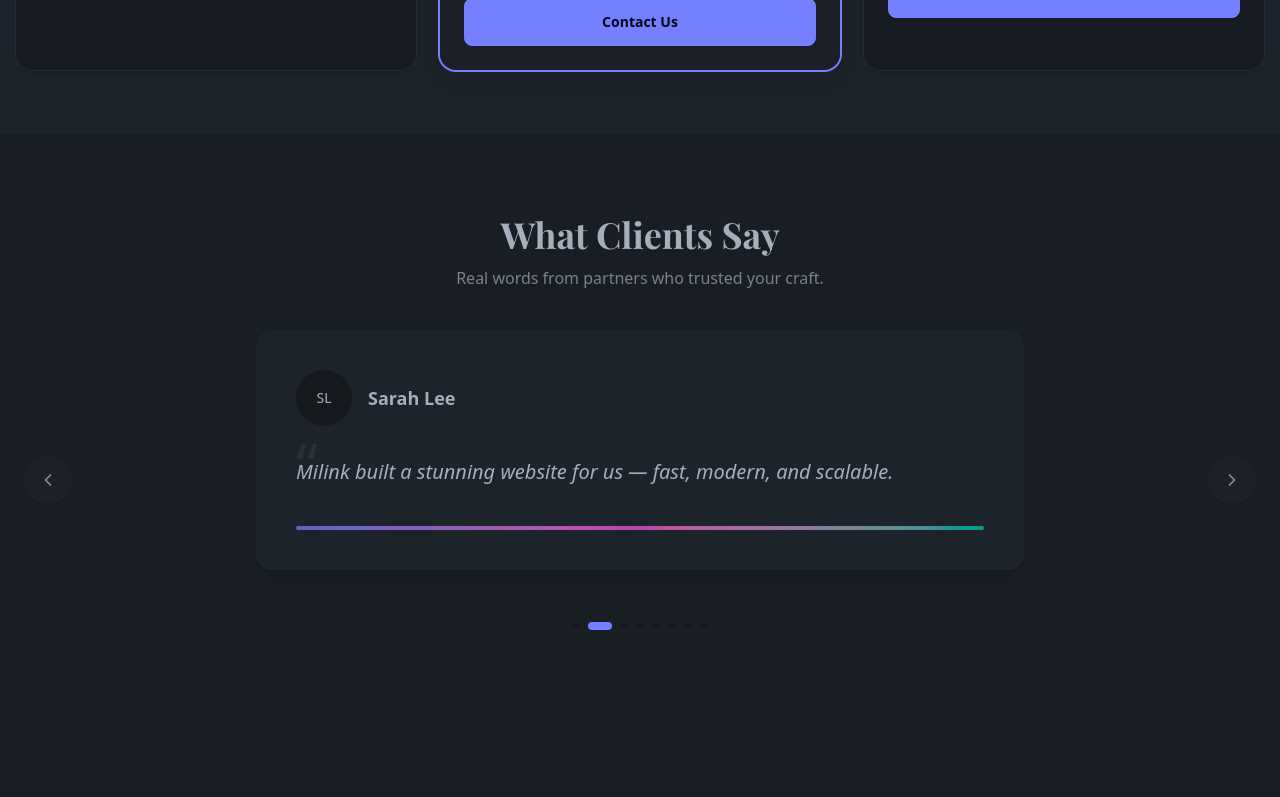
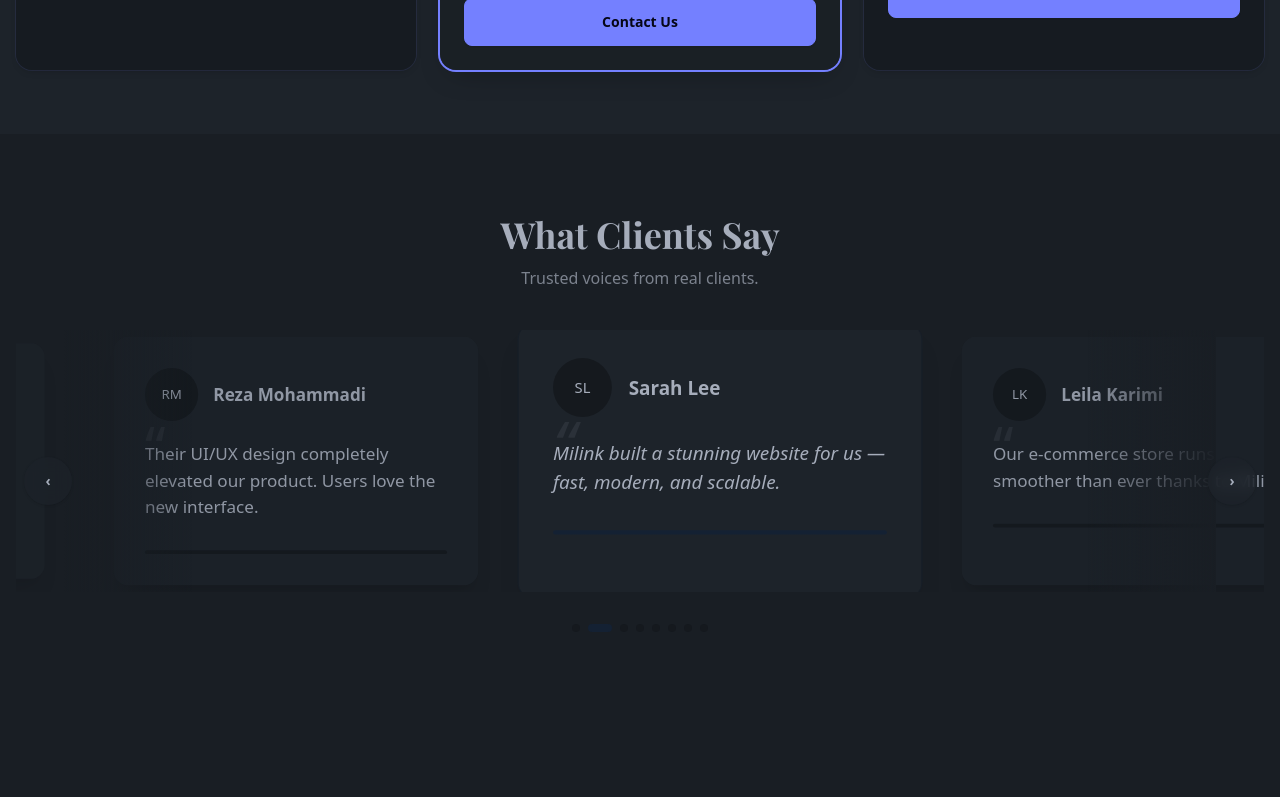
Before and after one commit to miladmo68/milink-pro, a React (Vite) app: page / in a window 1280 px wide. Shown: the part 4420-5217 px from the top of the page. Built offline with nearby package versions, Linux system fonts and the light colour scheme; the HTML template or start-up script is replaced by a standard one.

Commit message:
testomonials Updated

```diff
--- a/src/sections/Testimonials.jsx
+++ b/src/sections/Testimonials.jsx
@@ -1,205 +1,495 @@
+// import { useEffect, useMemo, useRef, useState } from "react";
+// import { testimonials as DATA } from "../data/content.js";
+
+// /**
+//  * Optional fields supported in DATA:
+//  * {
+//  *   text: string,
+//  *   name: string,
+//  *   role?: string,
+//  *   company?: string,
+//  *   avatar?: string,   // /images/people/alex.jpg
+//  *   rating?: number    // 1..5
+//  * }
+//  */
+
+// export default function Testimonials() {
+//   const testimonials = useMemo(() => (Array.isArray(DATA) ? DATA : []), []);
+//   const [index, setIndex] = useState(0);
+//   const [isHover, setIsHover] = useState(false);
+//   const containerRef = useRef(null);
+//   const touch = useRef({ startX: 0, deltaX: 0, isSwiping: false });
+//   const intervalRef = useRef(null);
+
+//   const length = testimonials.length || 1;
+
+//   // Autoplay every 5s (pause on hover or when length < 2)
+//   useEffect(() => {
+//     if (length < 2) return;
+//     const play = () => setIndex((i) => (i + 1) % length);
+//     if (!isHover) intervalRef.current = setInterval(play, 5000);
+//     return () => clearInterval(intervalRef.current);
+//   }, [isHover, length]);
+
+//   // Keyboard navigation (←/→)
+//   useEffect(() => {
+//     const onKey = (e) => {
+//       if (e.key === "ArrowRight") next();
+//       if (e.key === "ArrowLeft") prev();
+//     };
+//     window.addEventListener("keydown", onKey);
+//     return () => window.removeEventListener("keydown", onKey);
+//   }, [length]);
+
+//   const prev = () => setIndex((i) => (i - 1 + length) % length);
+//   const next = () => setIndex((i) => (i + 1) % length);
+//   const goTo = (i) => setIndex(i % length);
+
+//   // Touch/drag (mobile)
+//   const onTouchStart = (e) => {
+//     touch.current.startX = e.touches[0].clientX;
+//     touch.current.deltaX = 0;
+//     touch.current.isSwiping = true;
+//   };
+//   const onTouchMove = (e) => {
+//     if (!touch.current.isSwiping) return;
+//     touch.current.deltaX = e.touches[0].clientX - touch.current.startX;
+//   };
+//   const onTouchEnd = () => {
+//     if (!touch.current.isSwiping) return;
+//     const { deltaX } = touch.current;
+//     touch.current.isSwiping = false;
+//     if (Math.abs(deltaX) > 60) {
+//       deltaX < 0 ? next() : prev();
+//     }
+//   };
+
+//   if (!testimonials.length) {
+//     return (
+//       <section id="testimonials" className="py-20 bg-base-200 text-center">
+//         <h2 className="text-4xl font-bold mb-2">What Clients Say</h2>
+//         <p className="opacity-70">Add some testimonials to get started.</p>
+//       </section>
+//     );
+//   }
+
+//   return (
+//     <section
+//       id="testimonials"
+//       className="py-20 bg-base-200"
+//       aria-label="Client testimonials"
+//     >
+//       <div className="container mx-auto px-4 max-w-5xl">
+//         <h2 className="text-4xl font-bold text-center mb-3">
+//           What Clients Say
+//         </h2>
+//         <p className="text-center opacity-70 mb-10">
+//           Real words from partners who trusted your craft.
+//         </p>
+
+//         {/* Slider Shell */}
+//         <div
+//           ref={containerRef}
+//           className="relative"
+//           onMouseEnter={() => setIsHover(true)}
+//           onMouseLeave={() => setIsHover(false)}
+//           onTouchStart={onTouchStart}
+//           onTouchMove={onTouchMove}
+//           onTouchEnd={onTouchEnd}
+//         >
+//           {/* Track */}
+//           <div
+//             className="flex transition-transform duration-500 ease-out"
+//             style={{ transform: `translateX(-${index * 100}%)` }}
+//           >
+//             {testimonials.map((t, i) => (
+//               <SlideCard key={i} t={t} />
+//             ))}
+//           </div>
+
+//           {/* Arrows */}
+//           {length > 1 && (
+//             <>
+//               <button
+//                 aria-label="Previous testimonial"
+//                 className="btn btn-circle btn-ghost absolute left-2 top-1/2 -translate-y-1/2 bg-base-100/70 backdrop-blur shadow hover:scale-105"
+//                 onClick={prev}
+//               >
+//                 <ChevronLeft />
+//               </button>
+//               <button
+//                 aria-label="Next testimonial"
+//                 className="btn btn-circle btn-ghost absolute right-2 top-1/2 -translate-y-1/2 bg-base-100/70 backdrop-blur shadow hover:scale-105"
+//                 onClick={next}
+//               >
+//                 <ChevronRight />
+//               </button>
+//             </>
+//           )}
+
+//           {/* Dots */}
+//           {length > 1 && (
+//             <div className="flex items-center justify-center gap-2 mt-6">
+//               {testimonials.map((_, i) => {
+//                 const active = i === index;
+//                 return (
+//                   <button
+//                     key={i}
+//                     aria-label={`Go to slide ${i + 1}`}
+//                     onClick={() => goTo(i)}
+//                     className={[
+//                       "h-2 w-2 rounded-full transition-all",
+//                       active
+//                         ? "w-6 bg-primary"
+//                         : "bg-base-300 hover:bg-base-300/80",
+//                     ].join(" ")}
+//                   />
+//                 );
+//               })}
+//             </div>
+//           )}
+//         </div>
+//       </div>
+//     </section>
+//   );
+// }
+
+// /* ——— Slide Card ——— */
+// function SlideCard({ t }) {
+//   return (
+//     <article className="min-w-full px-2">
+//       <div className="card bg-base-100 shadow-xl mx-auto max-w-3xl">
+//         <div className="card-body p-8 sm:p-10">
+//           {/* Header: avatar + meta */}
+//           <div className="flex items-center gap-4 mb-6">
+//             <Avatar src={t.avatar} name={t.name} />
+//             <div>
+//               <h4 className="font-bold text-lg">{t.name}</h4>
+//               <p className="text-sm opacity-70">
+//                 {t.role}
+//                 {t.company ? ` • ${t.company}` : ""}
+//               </p>
+//               {typeof t.rating === "number" && (
+//                 <div className="mt-1">
+//                   <Stars outOf={5} value={Math.max(0, Math.min(5, t.rating))} />
+//                 </div>
+//               )}
+//             </div>
+//           </div>
+
+//           {/* Quote */}
+//           <blockquote className="relative text-left">
+//             <span className="absolute -top-6 left-0 text-6xl leading-none opacity-10 select-none">
+//               “
+//             </span>
+//             <p className="italic text-lg sm:text-xl leading-relaxed">
+//               {t.text}
+//             </p>
+//           </blockquote>
+
+//           {/* Footer: subtle gradient bar */}
+//           <div className="mt-8 h-1 rounded-full bg-gradient-to-r from-primary/70 via-secondary/70 to-accent/70" />
+//         </div>
+//       </div>
+//     </article>
+//   );
+// }
+
+// /* ——— Small UI bits ——— */
+
+// function Avatar({ src, name = "" }) {
+//   if (!src) {
+//     // Fallback initials
+//     const initials = (name || "?")
+//       .split(" ")
+//       .map((n) => n[0]?.toUpperCase())
+//       .slice(0, 2)
+//       .join("");
+//     return (
+//       <div className="avatar placeholder">
+//         <div className="w-14 rounded-full bg-base-300 text-base-content">
+//           <span className="text-sm">{initials}</span>
+//         </div>
+//       </div>
+//     );
+//   }
+//   return (
+//     <div className="avatar">
+//       <div className="w-14 rounded-full ring ring-primary/20 ring-offset-2 ring-offset-base-100 overflow-hidden">
+//         <img src={src} alt={name} loading="lazy" />
+//       </div>
+//     </div>
+//   );
+// }
+
+// function Stars({ value = 5, outOf = 5 }) {
+//   return (
+//     <div
+//       className="flex items-center gap-0.5"
+//       aria-label={`${value} out of ${outOf} stars`}
+//     >
+//       {Array.from({ length: outOf }).map((_, i) => (
+//         <Star key={i} filled={i < value} />
+//       ))}
+//     </div>
+//   );
+// }
+
+// function Star({ filled }) {
+//   return (
+//     <svg
+//       viewBox="0 0 24 24"
+//       className={`h-4 w-4 ${filled ? "fill-yellow-400" : "fill-base-300"}`}
+//       aria-hidden="true"
+//     >
+//       <path d="M12 .587l3.668 7.431 8.2 1.193-5.934 5.786 1.4 8.168L12 18.896l-7.334 3.869 1.4-8.168L.132 9.211l8.2-1.193L12 .587z" />
+//     </svg>
+//   );
+// }
+
+// function ChevronLeft() {
+//   return (
+//     <svg width="20" height="20" viewBox="0 0 24 24" className="opacity-80">
+//       <path
+//         d="M15 18l-6-6 6-6"
+//         stroke="currentColor"
+//         strokeWidth="2"
+//         fill="none"
+//         strokeLinecap="round"
+//         strokeLinejoin="round"
+//       />
+//     </svg>
+//   );
+// }
+
+// function ChevronRight() {
+//   return (
+//     <svg width="20" height="20" viewBox="0 0 24 24" className="opacity-80">
+//       <path
+//         d="M9 6l6 6-6 6"
+//         stroke="currentColor"
+//         strokeWidth="2"
+//         fill="none"
+//         strokeLinecap="round"
+//         strokeLinejoin="round"
+//       />
+//     </svg>
+//   );
+// }
 import { useEffect, useMemo, useRef, useState } from "react";
 import { testimonials as DATA } from "../data/content.js";
 
-/**
- * Optional fields supported in DATA:
- * {
- *   text: string,
- *   name: string,
- *   role?: string,
- *   company?: string,
- *   avatar?: string,   // /images/people/alex.jpg
- *   rating?: number    // 1..5
- * }
- */
+const cx = (...a) => a.filter(Boolean).join(" ");
 
 export default function Testimonials() {
-  const testimonials = useMemo(() => (Array.isArray(DATA) ? DATA : []), []);
-  const [index, setIndex] = useState(0);
-  const [isHover, setIsHover] = useState(false);
-  const containerRef = useRef(null);
-  const touch = useRef({ startX: 0, deltaX: 0, isSwiping: false });
-  const intervalRef = useRef(null);
+  const items = useMemo(() => (Array.isArray(DATA) ? DATA : []), []);
+  const len = items.length || 1;
 
-  const length = testimonials.length || 1;
+  const [perView, setPerView] = useState(3);
+  const [pos, setPos] = useState(1);
+  const [hover, setHover] = useState(false);
+  const [transitioning, setTransitioning] = useState(true);
 
-  // Autoplay every 5s (pause on hover or when length < 2)
   useEffect(() => {
-    if (length < 2) return;
-    const play = () => setIndex((i) => (i + 1) % length);
-    if (!isHover) intervalRef.current = setInterval(play, 5000);
-    return () => clearInterval(intervalRef.current);
-  }, [isHover, length]);
+    const onResize = () => setPerView(window.innerWidth >= 768 ? 3 : 1);
+    onResize();
+    window.addEventListener("resize", onResize);
+    return () => window.removeEventListener("resize", onResize);
+  }, []);
 
-  // Keyboard navigation (←/→)
+  const base = useMemo(() => items, [items]);
+  const extended = useMemo(() => {
+    if (!len) return [];
+    return [base[len - 1], ...base, base[0]];
+  }, [base, len]);
+
+  const next = () => setPos((p) => p + 1);
+  const prev = () => setPos((p) => p - 1);
+  const goTo = (i) => setPos(i + 1);
+
   useEffect(() => {
-    const onKey = (e) => {
-      if (e.key === "ArrowRight") next();
-      if (e.key === "ArrowLeft") prev();
-    };
-    window.addEventListener("keydown", onKey);
-    return () => window.removeEventListener("keydown", onKey);
-  }, [length]);
+    if (hover || len < 2) return;
+    const id = setInterval(() => next(), 4500);
+    return () => clearInterval(id);
+  }, [hover, len]);
 
-  const prev = () => setIndex((i) => (i - 1 + length) % length);
-  const next = () => setIndex((i) => (i + 1) % length);
-  const goTo = (i) => setIndex(i % length);
+  useEffect(() => {
+    setTransitioning(true);
+  }, [pos]);
 
-  // Touch/drag (mobile)
-  const onTouchStart = (e) => {
-    touch.current.startX = e.touches[0].clientX;
-    touch.current.deltaX = 0;
-    touch.current.isSwiping = true;
-  };
-  const onTouchMove = (e) => {
-    if (!touch.current.isSwiping) return;
-    touch.current.deltaX = e.touches[0].clientX - touch.current.startX;
-  };
-  const onTouchEnd = () => {
-    if (!touch.current.isSwiping) return;
-    const { deltaX } = touch.current;
-    touch.current.isSwiping = false;
-    if (Math.abs(deltaX) > 60) {
-      deltaX < 0 ? next() : prev();
+  const onTransitionEnd = () => {
+    if (pos === 0) {
+      setTransitioning(false);
+      setPos(len);
+      requestAnimationFrame(() => setTransitioning(true));
+    } else if (pos === len + 1) {
+      setTransitioning(false);
+      setPos(1);
+      requestAnimationFrame(() => setTransitioning(true));
     }
   };
 
-  if (!testimonials.length) {
-    return (
-      <section id="testimonials" className="py-20 bg-base-200 text-center">
-        <h2 className="text-4xl font-bold mb-2">What Clients Say</h2>
-        <p className="opacity-70">Add some testimonials to get started.</p>
-      </section>
-    );
-  }
+  const step = perView === 1 ? 100 : 100 / 3;
+  const translate = (pos - 1) * step;
+
+  if (!items.length) return null;
 
   return (
-    <section
-      id="testimonials"
-      className="py-20 bg-base-200"
-      aria-label="Client testimonials"
-    >
-      <div className="container mx-auto px-4 max-w-5xl">
+    <section id="testimonials" className="py-20 bg-base-200">
+      <div className="container mx-auto px-4 max-w-6xl">
         <h2 className="text-4xl font-bold text-center mb-3">
           What Clients Say
         </h2>
         <p className="text-center opacity-70 mb-10">
-          Real words from partners who trusted your craft.
+          Trusted voices from real clients.
         </p>
 
-        {/* Slider Shell */}
         <div
-          ref={containerRef}
           className="relative"
-          onMouseEnter={() => setIsHover(true)}
-          onMouseLeave={() => setIsHover(false)}
-          onTouchStart={onTouchStart}
-          onTouchMove={onTouchMove}
-          onTouchEnd={onTouchEnd}
+          onMouseEnter={() => setHover(true)}
+          onMouseLeave={() => setHover(false)}
         >
-          {/* Track */}
+          <button
+            aria-label="Previous"
+            onClick={prev}
+            className="btn btn-circle btn-ghost absolute left-2 top-1/2 -translate-y-1/2 z-30 bg-base-100/70 backdrop-blur shadow hover:scale-105"
+          >
+            ‹
+          </button>
+          <button
+            aria-label="Next"
+            onClick={next}
+            className="btn btn-circle btn-ghost absolute right-2 top-1/2 -translate-y-1/2 z-30 bg-base-100/70 backdrop-blur shadow hover:scale-105"
+          >
+            ›
+          </button>
+
+          <div className="overflow-hidden px-6 md:px-12">
+            <div className="relative">
               <div
-            className="flex transition-transform duration-500 ease-out"
-            style={{ transform: `translateX(-${index * 100}%)` }}
+                onTransitionEnd={onTransitionEnd}
+                className={cx(
+                  "flex gap-10 will-change-transform",
+                  transitioning
+                    ? "transition-transform duration-700 ease-[cubic-bezier(.22,.61,.36,1)]"
+                    : "transition-none"
+                )}
+                style={{ transform: `translateX(-${translate}%)` }}
               >
-            {testimonials.map((t, i) => (
-              <SlideCard key={i} t={t} />
-            ))}
+                {extended.map((t, i) => {
+                  const isCenter = i === pos;
+                  const isLeft = i === pos - 1;
+                  const isRight = i === pos + 1;
+
+                  const scale =
+                    perView === 1
+                      ? isCenter
+                        ? "scale-105"
+                        : "scale-95"
+                      : isCenter
+                      ? "scale-105"
+                      : isLeft || isRight
+                      ? "scale-95"
+                      : "scale-90";
+
+                  const opacity =
+                    perView === 1
+                      ? isCenter
+                        ? "opacity-100"
+                        : "opacity-80"
+                      : isCenter
+                      ? "opacity-100"
+                      : isLeft || isRight
+                      ? "opacity-85"
+                      : "opacity-60";
+
+                  const ring = isCenter
+                    ? "ring-1 ring-[#142133]/30 border-[#142133]/20 shadow-2xl"
+                    : "";
+
+                  return (
+                    <article
+                      key={i}
+                      className={cx(
+                        "shrink-0 w-full",
+                        perView === 1 ? "md:w-full" : "md:w-1/3",
+                        "transition-all duration-700 ease-out"
+                      )}
+                    >
+                      <div
+                        className={cx(
+                          "card h-full mx-auto bg-base-100 p-8 border border-transparent shadow-xl",
+                          "transition-all duration-700 ease-out",
+                          scale,
+                          opacity,
+                          ring
+                        )}
+                      >
+                        <div className="flex items-center gap-4 mb-5">
+                          <Avatar src={t?.avatar} name={t?.name} />
+                          <div>
+                            <h4 className="font-bold text-lg">{t?.name}</h4>
+                            <p className="text-sm opacity-70">
+                              {t?.role}
+                              {t?.company ? ` • ${t.company}` : ""}
+                            </p>
+                          </div>
                         </div>
 
-          {/* Arrows */}
-          {length > 1 && (
-            <>
-              <button
-                aria-label="Previous testimonial"
-                className="btn btn-circle btn-ghost absolute left-2 top-1/2 -translate-y-1/2 bg-base-100/70 backdrop-blur shadow hover:scale-105"
-                onClick={prev}
+                        <blockquote
+                          className={cx(
+                            "relative text-left leading-relaxed text-base sm:text-lg",
+                            isCenter ? "italic" : ""
+                          )}
                         >
-                <ChevronLeft />
-              </button>
-              <button
-                aria-label="Next testimonial"
-                className="btn btn-circle btn-ghost absolute right-2 top-1/2 -translate-y-1/2 bg-base-100/70 backdrop-blur shadow hover:scale-105"
-                onClick={next}
-              >
-                <ChevronRight />
-              </button>
-            </>
+                          <span className="absolute -top-6 left-0 text-6xl leading-none opacity-10 select-none">
+                            “
+                          </span>
+                          <p>{t?.text}</p>
+                        </blockquote>
+
+                        <div
+                          className={cx(
+                            "mt-8 h-1 rounded-full",
+                            isCenter
+                              ? "bg-gradient-to-r from-[#142133] via-[#142133] to-[#142133]"
+                              : "bg-base-300"
                           )}
-
-          {/* Dots */}
-          {length > 1 && (
-            <div className="flex items-center justify-center gap-2 mt-6">
-              {testimonials.map((_, i) => {
-                const active = i === index;
-                return (
-                  <button
-                    key={i}
-                    aria-label={`Go to slide ${i + 1}`}
-                    onClick={() => goTo(i)}
-                    className={[
-                      "h-2 w-2 rounded-full transition-all",
-                      active
-                        ? "w-6 bg-primary"
-                        : "bg-base-300 hover:bg-base-300/80",
-                    ].join(" ")}
                         />
+                      </div>
+                    </article>
                   );
                 })}
               </div>
+
+              <div className="pointer-events-none absolute inset-y-0 left-0 w-24 md:w-32 bg-gradient-to-r from-base-200 to-transparent" />
+              <div className="pointer-events-none absolute inset-y-0 right-0 w-24 md:w-32 bg-gradient-to-l from-base-200 to-transparent" />
+            </div>
+          </div>
+
+          <div className="flex items-center justify-center gap-2 mt-8">
+            {items.map((_, i) => (
+              <button
+                key={i}
+                onClick={() => goTo(i)}
+                aria-label={`Go to ${i + 1}`}
+                className={cx(
+                  "h-2 rounded-full transition-all",
+                  i + 1 === (pos > len ? 1 : pos < 1 ? len : pos)
+                    ? "w-6 bg-[#142133]"
+                    : "w-2 bg-base-300"
                 )}
+              />
+            ))}
+          </div>
         </div>
       </div>
     </section>
   );
 }
 
-/* ——— Slide Card ——— */
-function SlideCard({ t }) {
-  return (
-    <article className="min-w-full px-2">
-      <div className="card bg-base-100 shadow-xl mx-auto max-w-3xl">
-        <div className="card-body p-8 sm:p-10">
-          {/* Header: avatar + meta */}
-          <div className="flex items-center gap-4 mb-6">
-            <Avatar src={t.avatar} name={t.name} />
-            <div>
-              <h4 className="font-bold text-lg">{t.name}</h4>
-              <p className="text-sm opacity-70">
-                {t.role}
-                {t.company ? ` • ${t.company}` : ""}
-              </p>
-              {typeof t.rating === "number" && (
-                <div className="mt-1">
-                  <Stars outOf={5} value={Math.max(0, Math.min(5, t.rating))} />
-                </div>
-              )}
-            </div>
-          </div>
-
-          {/* Quote */}
-          <blockquote className="relative text-left">
-            <span className="absolute -top-6 left-0 text-6xl leading-none opacity-10 select-none">
-              “
-            </span>
-            <p className="italic text-lg sm:text-xl leading-relaxed">
-              {t.text}
-            </p>
-          </blockquote>
-
-          {/* Footer: subtle gradient bar */}
-          <div className="mt-8 h-1 rounded-full bg-gradient-to-r from-primary/70 via-secondary/70 to-accent/70" />
-        </div>
-      </div>
-    </article>
-  );
-}
-
-/* ——— Small UI bits ——— */
-
 function Avatar({ src, name = "" }) {
   if (!src) {
-    // Fallback initials
     const initials = (name || "?")
       .split(" ")
       .map((n) => n[0]?.toUpperCase())
@@ -215,64 +505,9 @@ function Avatar({ src, name = "" }) {
   }
   return (
     <div className="avatar">
-      <div className="w-14 rounded-full ring ring-primary/20 ring-offset-2 ring-offset-base-100 overflow-hidden">
+      <div className="w-14 rounded-full ring ring-[#142133]/20 ring-offset-2 ring-offset-base-100 overflow-hidden">
         <img src={src} alt={name} loading="lazy" />
       </div>
     </div>
   );
 }
-
-function Stars({ value = 5, outOf = 5 }) {
-  return (
-    <div
-      className="flex items-center gap-0.5"
-      aria-label={`${value} out of ${outOf} stars`}
-    >
-      {Array.from({ length: outOf }).map((_, i) => (
-        <Star key={i} filled={i < value} />
-      ))}
-    </div>
-  );
-}
-
-function Star({ filled }) {
-  return (
-    <svg
-      viewBox="0 0 24 24"
-      className={`h-4 w-4 ${filled ? "fill-yellow-400" : "fill-base-300"}`}
-      aria-hidden="true"
-    >
-      <path d="M12 .587l3.668 7.431 8.2 1.193-5.934 5.786 1.4 8.168L12 18.896l-7.334 3.869 1.4-8.168L.132 9.211l8.2-1.193L12 .587z" />
-    </svg>
-  );
-}
-
-function ChevronLeft() {
-  return (
-    <svg width="20" height="20" viewBox="0 0 24 24" className="opacity-80">
-      <path
-        d="M15 18l-6-6 6-6"
-        stroke="currentColor"
-        strokeWidth="2"
-        fill="none"
-        strokeLinecap="round"
-        strokeLinejoin="round"
-      />
-    </svg>
-  );
-}
-
-function ChevronRight() {
-  return (
-    <svg width="20" height="20" viewBox="0 0 24 24" className="opacity-80">
-      <path
-        d="M9 6l6 6-6 6"
-        stroke="currentColor"
-        strokeWidth="2"
-        fill="none"
-        strokeLinecap="round"
-        strokeLinejoin="round"
-      />
-    </svg>
-  );
-}
```
Also changed, not shown: public/logo.png (added). Lines whose indentation alone changed are shown as unchanged.
